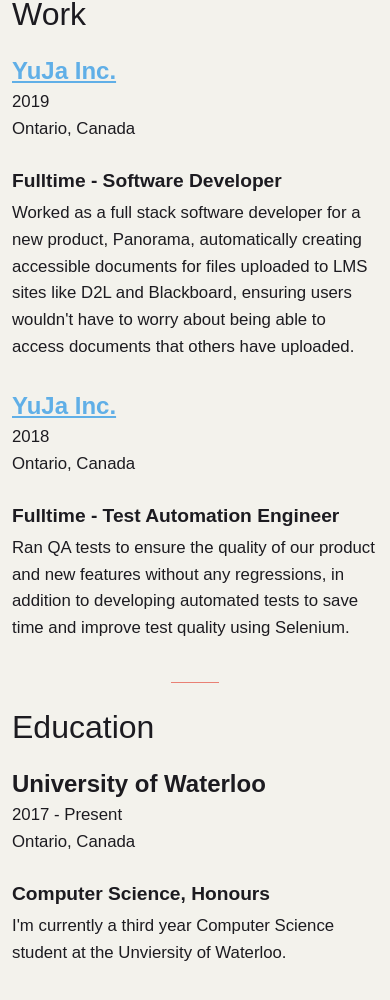
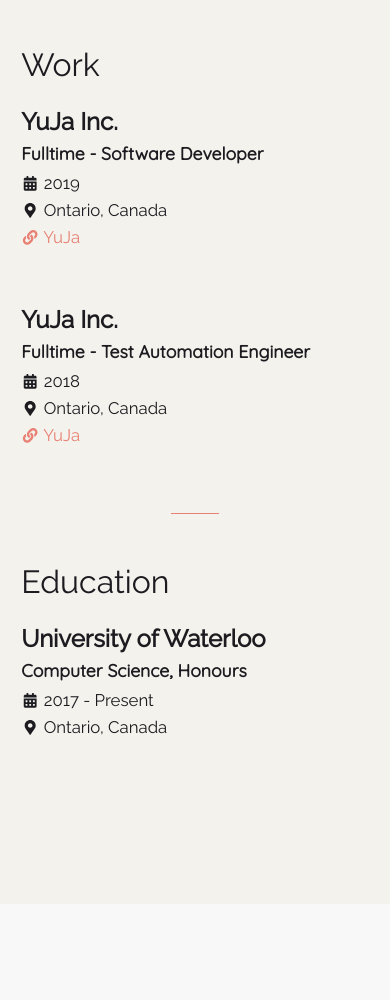
Before and after one commit to ClementTsang/clementtsang.github.io, a Vue app: page / in a window 390 px wide. Shown: the part 1632-2632 px from the top of the page. Built offline with nearby package versions, Linux system fonts and the light colour scheme.

Commit message:
Added some symbols, fixed some text issues on mobile.

```diff
--- a/public/index.html
+++ b/public/index.html
@@ -7,10 +7,6 @@
     <link rel="icon" href="<%= BASE_URL %>favicon-32x32.png" sizes="32x32" />
     <link rel="apple-touch-icon" href="<%= BASE_URL %>apple-icon-180x180.png" sizes="180x180" />
     <link rel="preload" href="assets/tri.png" as="image" type="image/png" />
-    <link
-      href="https://fonts.googleapis.com/css?family=Quicksand|Raleway&display=swap"
-      rel="preload"
-    />
     <title>Clement Tsang</title>
   </head>
   <body>
--- a/src/App.vue
+++ b/src/App.vue
@@ -106,6 +106,8 @@ export default {
 
 
 <style>
+@import url("https://fonts.googleapis.com/css?family=Quicksand|Raleway&display=swap");
+
 :root {
   --main-background: #f8f8f8;
   --dark-text-colour: #1c1b20;
@@ -113,6 +115,7 @@ export default {
   --accent-2: #e85a4f;
   --accent-3: #383542;
   --accent-4: #8e8d8a;
+  --accent-5: #c874e9;
   --main-background-two: #f3f2ec;
 }
 
@@ -154,6 +157,13 @@ article {
   margin: 0 auto;
 }
 
+@media screen and (max-width: 767px) {
+  article {
+    width: 95%;
+    margin: 0 auto;
+  }
+}
+
 @media screen and (max-width: 1023px) {
   .navbar-item:hover {
     background-color: var(--accent-1) !important;
@@ -175,11 +185,6 @@ article {
 
   .navbar-brand > .navbar-item {
     font-size: 1.1em !important;
-  }
-
-  article {
-    width: 100%;
-    margin: 0 auto;
   }
 }
 
@@ -226,18 +231,15 @@ h3 {
 }
 
 a {
-  color: #60afe7;
+  color: var(--accent-1);
 }
 
 a:visited {
-  color: #800080;
+  color: var(--accent-4);
 }
 
 a:hover {
   color: var(--accent-3);
-}
-
-a {
   text-decoration: underline;
 }
 
--- a/src/components/About.vue
+++ b/src/components/About.vue
@@ -1,6 +1,6 @@
 <template>
   <div id="about" class="columns is-marginless is-centered page-item">
-    <div class="column is-11 is-8-desktop">
+    <div class="column is-11">
       <article>
         <p class="title has-text-centered">
           About
--- a/src/components/Contact.vue
+++ b/src/components/Contact.vue
@@ -1,6 +1,6 @@
 <template>
   <div id="contact" class="columns is-marginless is-centered page-item">
-    <div class="column is-11 is-8-desktop">
+    <div class="column is-11">
       <article>
         <p class="title has-text-centered">
           Contact
--- a/src/components/Experience.vue
+++ b/src/components/Experience.vue
@@ -1,11 +1,12 @@
 <template>
   <div id="experience" class="columns is-marginless is-centered page-item">
-    <div class="column is-11 is-8-desktop">
+    <div class="column is-11">
       <article>
         <p class="title has-text-centered">
           Experience
         </p>
         <hr class="is-divider" />
+        <br />
         <p class="subtitle">
           Work
         </p>
@@ -20,6 +21,7 @@
 									others have uploaded."
           job-location="Ontario, Canada"
           job-website="https://www.yuja.com/"
+          job-website-name="YuJa"
           style="padding-bottom: 2rem;"
         />
         <WorkInfo
@@ -31,10 +33,11 @@
 									and improve test quality using Selenium."
           job-location="Ontario, Canada"
           job-website="https://www.yuja.com/"
+          job-website-name="YuJa"
           style="padding-bottom: 2rem;"
         />
         <hr class="is-thin-divider" />
-        <!--TODO: fill in rest of uni details-->
+        <br />
         <p class="subtitle">
           Education
         </p>
@@ -42,7 +45,7 @@
           entry-title="University of Waterloo"
           date-range="2017 - Present"
           job-position="Computer Science, Honours"
-          job-description="I'm currently a third year Computer Science student at the Unviersity of Waterloo."
+          job-description="Currently a third year Computer Science student at the Unviersity of Waterloo, and set to graduate in 2022."
           job-location="Ontario, Canada"
           style="padding-bottom: 2rem;"
         />
--- a/src/components/ProjectInfo.vue
+++ b/src/components/ProjectInfo.vue
@@ -11,8 +11,15 @@
         <p class="entry-subtitle">
           {{ projectDescription }}
         </p>
+        <br />
         <p class="entry-subtitle">
-          <a :href="projectLink" target="_blank">GitHub</a>
+          <a :href="projectLink" target="_blank">
+            <font-awesome-icon
+              :icon="['fab', 'github']"
+              size="2x"
+              fixed-width
+            />
+          </a>
         </p>
       </div>
     </div>
@@ -113,4 +120,17 @@ img {
     object-position: left;
   }
 }
+
+a {
+  text-decoration: none;
+}
+
+a,
+a:visited {
+  color: var(--dark-text-colour);
+}
+
+a:hover {
+  color: var(--accent-4);
+}
 </style>
--- a/src/components/WorkInfo.vue
+++ b/src/components/WorkInfo.vue
@@ -1,25 +1,43 @@
 <template>
   <div class="columns is-marginless is-centered">
     <div class="column is-4 is-paddingless">
-      <p class="entry-title" v-if="jobWebsite !== ''">
-        <a :href="jobWebsite" target="_blank">{{ entryTitle }}</a>
-      </p>
-      <p class="entry-title" v-else>
+      <p class="entry-title">
         {{ entryTitle }}
       </p>
+      <p class="smaller-subtitle entry-subtitle">
+        {{ jobPosition }}
+      </p>
       <h3>
+        <font-awesome-icon
+          :icon="['fas', 'calendar-alt']"
+          size="sm"
+          fixed-width
+        />
+
         {{ dateRange }}
       </h3>
       <h3>
+        <font-awesome-icon
+          :icon="['fas', 'map-marker-alt']"
+          size="sm"
+          fixed-width
+        />
+
         {{ jobLocation }}
+      </h3>
+      <h3 v-if="jobWebsite !== ''">
+        <a :href="jobWebsite" target="_blank">
+          <font-awesome-icon :icon="['fas', 'link']" size="sm" fixed-width />
+          {{ jobWebsiteName }}
+        </a>
       </h3>
     </div>
     <div class="column is-1" />
     <div class="column is-7 is-paddingless">
-      <p class="entry-subtitle">
+      <p class="entry-subtitle larger-subtitle">
         {{ jobPosition }}
       </p>
-      <h3>
+      <h3 class="job-desc">
         {{ jobDescription }}
       </h3>
     </div>
@@ -53,6 +71,10 @@ export default {
     jobWebsite: {
       type: String,
       default: ""
+    },
+    jobWebsiteName: {
+      type: String,
+      default: ""
     }
   }
 };
@@ -68,10 +90,25 @@ export default {
 }
 
 .entry-subtitle {
-  font-size: 1.2em;
+  font-size: 1.1em;
   color: var(--dark-text-colour);
-  font-family: "Raleway", sans-serif;
+  font-family: "QuickSand", sans-serif;
   font-weight: bold;
   margin-bottom: 0.2em;
 }
+
+.smaller-subtitle {
+  display: none;
+}
+
+@media screen and (max-width: 767px) {
+  .job-desc,
+  .larger-subtitle {
+    display: none;
+  }
+
+  .smaller-subtitle {
+    display: flex;
+  }
+}
 </style>
--- a/src/main.js
+++ b/src/main.js
@@ -10,11 +10,19 @@ import router from './router';
 import App from './App.vue';
 
 import { library } from '@fortawesome/fontawesome-svg-core';
-import { faFile, faPhone, faEnvelope, faChevronRight } from '@fortawesome/free-solid-svg-icons';
+import {
+  faFile,
+  faPhone,
+  faEnvelope,
+  faChevronRight,
+  faLink,
+  faCalendarAlt,
+  faMapMarkerAlt
+} from '@fortawesome/free-solid-svg-icons';
 import { faGithub, faLinkedin } from '@fortawesome/free-brands-svg-icons';
 import { FontAwesomeIcon } from '@fortawesome/vue-fontawesome';
 
-library.add(faFile, faPhone, faEnvelope, faChevronRight);
+library.add(faFile, faPhone, faEnvelope, faChevronRight, faLink, faCalendarAlt, faMapMarkerAlt);
 library.add(faGithub, faLinkedin);
 Vue.component('font-awesome-icon', FontAwesomeIcon);
 
```
